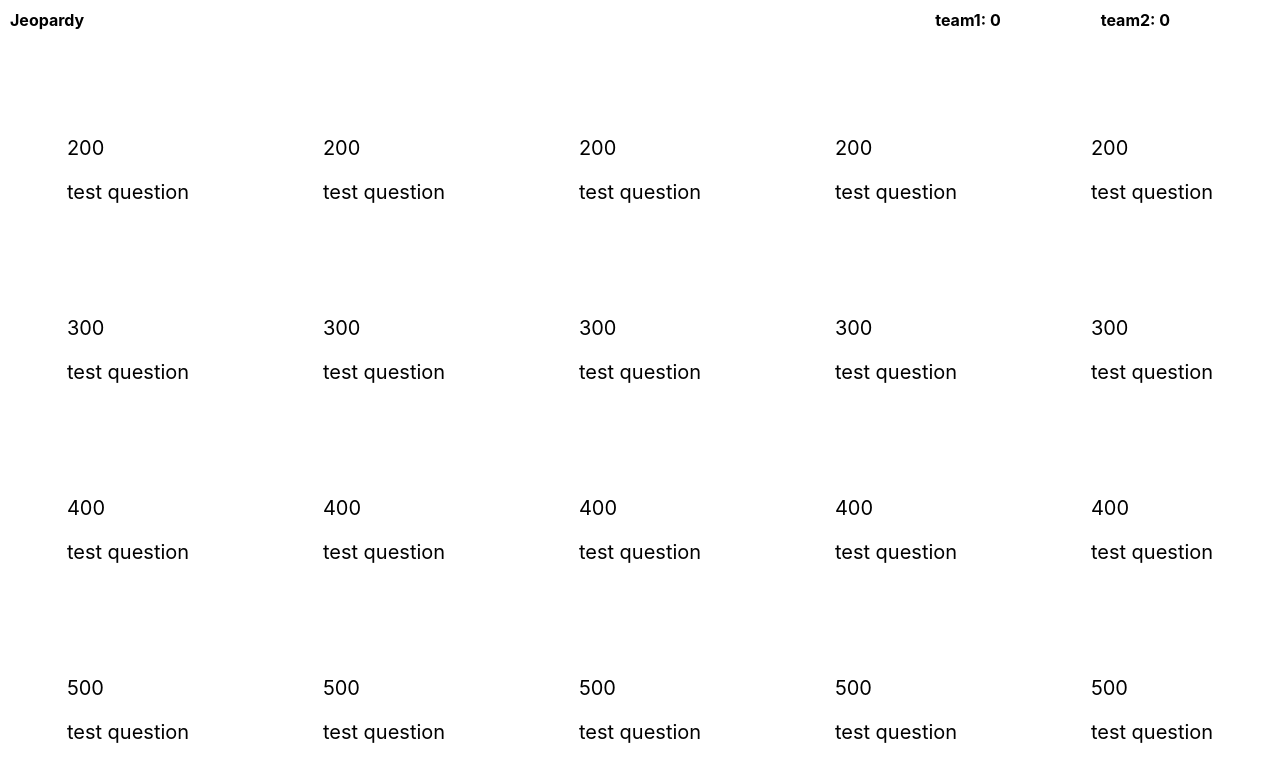
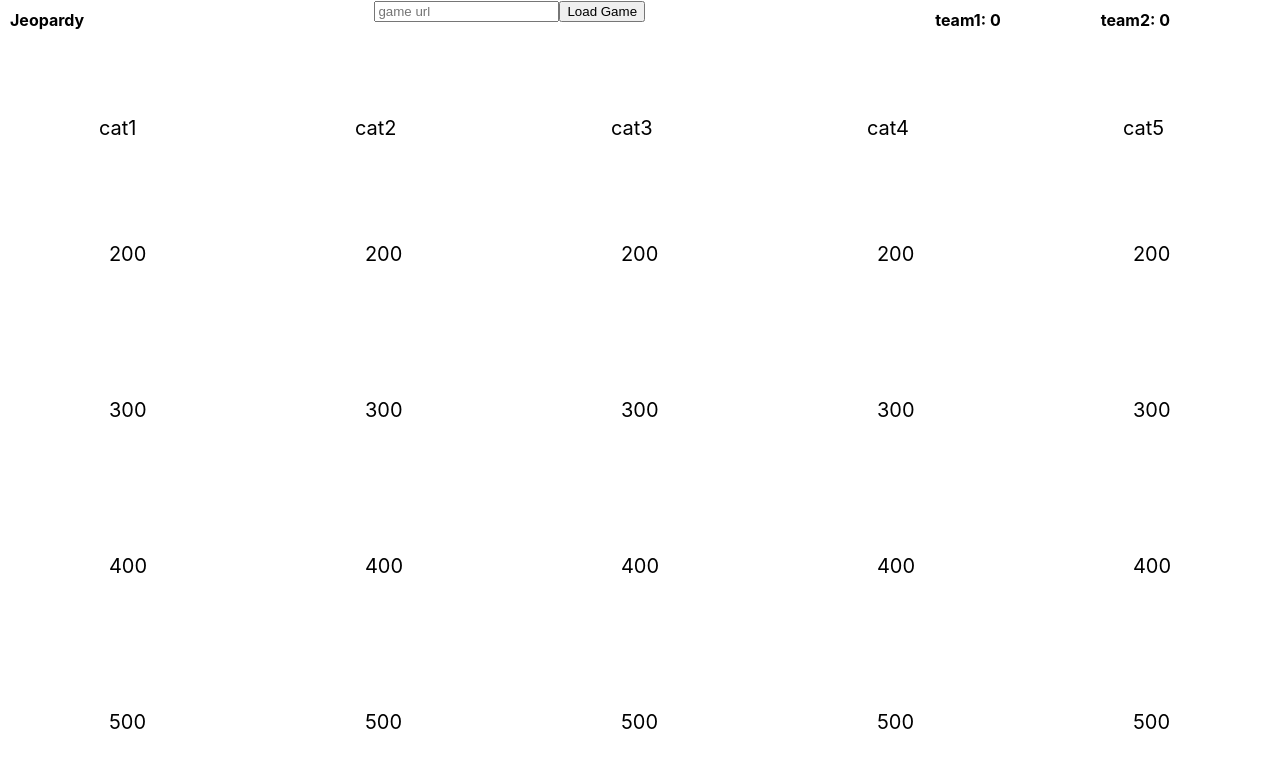
Before and after one commit to jeffreycwitt/jeopardy, a React (Create React App) app: page / in a window 1280 px wide. Shown: the top 782 px of the page. Built offline with nearby package versions, Linux system fonts and the light colour scheme.

Commit message:
added audio and category headers

```diff
--- a/src/App.js
+++ b/src/App.js
@@ -9,6 +9,8 @@ class App extends Component {
     super(props)
     this.handleAwardPoints = this.handleAwardPoints.bind(this)
     this.handleEditTeam = this.handleEditTeam.bind(this)
+    this.handleLoadGame = this.handleLoadGame.bind(this)
+    this.loadGame = this.loadGame.bind(this)
     this.state = {
       teams: [
         {
@@ -20,7 +22,8 @@ class App extends Component {
           "score": 0,
         }
       ],
-      questions: []
+      questions: [],
+      game: "data/test.json"
     }
   }
   handleEditTeam(team, value, data){
@@ -49,11 +52,19 @@ class App extends Component {
       }
     })
   }
-  componentDidMount(){
-    Axios.get("data/test.json").then((res) => {
-      console.log("test", res.data)
+  handleLoadGame(e){
+    e.preventDefault();
+    const game = this.refs.game.value
+    this.setState({game: game})
+    this.loadGame(game)
+  }
+  loadGame(url){
+    Axios.get(url).then((res) => {
       this.setState({questions: res.data.questions})
     });
+  }
+  componentDidMount(){
+    this.loadGame(this.state.game)
   }
   render() {
     const displayAllColumns = () => {
@@ -77,7 +88,10 @@ class App extends Component {
         }
       })
       return (
-        <div className="column">{displayArray}</div>
+        <div className="column">
+        <div>{columnid}</div>
+        {displayArray}
+        </div>
       )
     }
     const displayTeamScores = () => {
@@ -94,6 +108,7 @@ class App extends Component {
       <div>
       <div className="header">
       <span id="title">Jeopardy</span>
+      <form onSubmit={this.handleLoadGame}><input type="text" placeholder="game url" ref="game"/><button>Load Game</button></form>
       <div id="teamWrapper">
       {displayTeamScores()}
       </div>
--- a/src/Question.js
+++ b/src/Question.js
@@ -7,7 +7,8 @@ class Question extends Component {
     this.handleToggleAnswer = this.handleToggleAnswer.bind(this)
     this.state = {
       selected: false,
-      answer: false
+      answer: false,
+      audio: new Audio('data/Jeopardy-theme-song.mp3')
     }
   }
   handleToggleSelected(){
@@ -26,6 +27,18 @@ class Question extends Component {
       }
     })
   }
+  componentDidUpdate(){
+    if (this.state.selected && !this.state.answer){
+      console.log("test1")
+      this.state.audio.play();
+    }
+    else{
+      console.log("test2")
+      this.state.audio.pause();
+    }
+
+
+  }
   render() {
     const awardToTeamDisplay = () => {
       const teamArray = this.props.teams.map((t) => {
@@ -42,12 +55,14 @@ class Question extends Component {
       <div className={classNames}>
       <div onClick={this.handleToggleSelected}>
         <p>{this.props.value}</p>
-        <p>{this.props.question}</p>
+
       </div>
       <div>
+        {this.state.selected && !this.state.answer && <p>{this.props.question}</p>}
         {this.state.selected && !this.state.answer && <button onClick={this.handleToggleAnswer}>Show Answer</button>}
         {this.state.answer && <p onClick={this.handleToggleAnswer}>{this.props.answer}</p>}
         {this.state.answer && awardToTeamDisplay()}
+
         </div>
         </div>
     );
```
Also changed, not shown: 1 other file (tests, documents, lock files or other folders).
